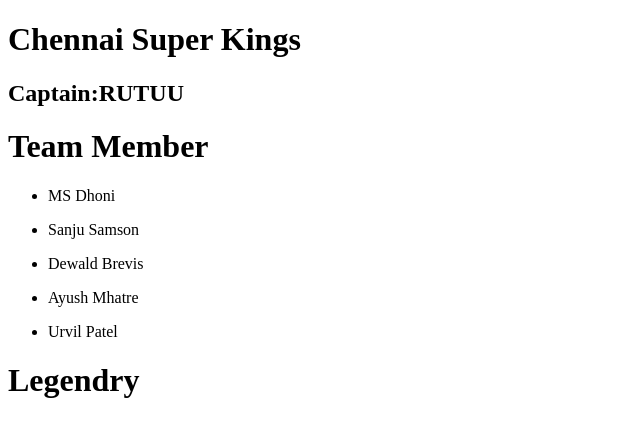
After one commit to Starroxy/learning26, a Django app: page /team/ in a window 1280 px wide. The commit adds this page. Shown: the top 437 px of the page, without its empty margins (0-640 px from the left). Run offline with Django 5.2, Linux system fonts and the light colour scheme.

Commit message:
team info added

```diff
--- a/Django/learning26/learning26/urls.py
+++ b/Django/learning26/learning26/urls.py
@@ -27,5 +27,8 @@ urlpatterns = [
     path("movies/",views.Movies),
     path("news/",views.news),
     path("shows/",views.shows),
+    path("recipe/",views.recipe),
+    path("team/",views.team),
+
 
 ]
--- a/Django/learning26/learning26/views.py
+++ b/Django/learning26/learning26/views.py
@@ -15,3 +15,12 @@ def shows(request):
     return render(request,"shows.html")
 def news(request):
     return render(request,"news.html")
+def recipe(request):
+    ingredient=["maggie","tomato"]
+    data={"name":"maggie","time":2,"ingredient":ingredient}
+    return render(request,"recipe.html",data)
+
+def team(request):
+    team=['MS Dhoni','Sanju Samson','Dewald Brevis','Ayush Mhatre','Urvil Patel']
+    data={"captain":"RUTUU","Trophy":5,"team":team}
+    return render(request,"team.html",data)
--- a/Django/learning26/templates/shows.html
+++ b/Django/learning26/templates/shows.html
@@ -7,7 +7,7 @@
 </head>
 <body >
     <h1 style="text-align: center;">shows schedule</h1>
-    <p>Show Timing</p>
+    <p>Show Timing</p>s
     <ul type="square">
         <li>show 1:-9:30am</li>
         <li>show 2:11:30am</li>
--- /dev/null
+++ b/Django/learning26/templates/team.html
@@ -0,0 +1,24 @@
+<!DOCTYPE html>
+<html lang="en">
+<head>
+    <meta charset="UTF-8">
+    <meta name="viewport" content="width=device-width, initial-scale=1.0">
+    <title>Document</title>
+</head>
+<body>
+    <h1>Chennai Super Kings</h1>
+    <h2>Captain:{{captain}}</h2>
+    <h1>Team Member</h1>
+    {% for i in team  %}
+        <ul>
+            <li>{{i}}</li>
+        </ul>
+    {% endfor %}
+
+    {% if Trophy >= 5 %}
+        <h1>Legendry</h1>
+    {% else %}
+        <h1>Normal Team</h1>
+    {% endif %}
+</body>
+</html>
```
Also changed, not shown: Django/learning26/templates/recipe.html (added, +26 -0 lines).
